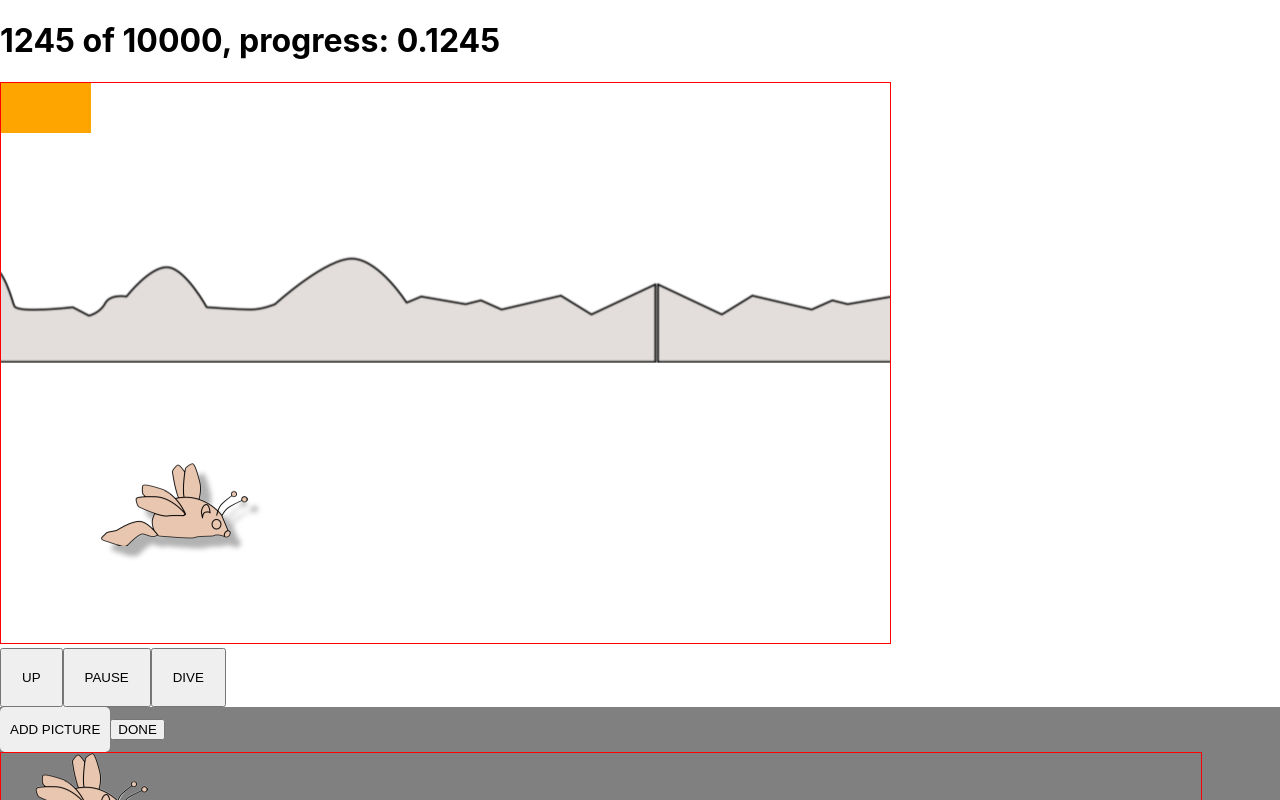
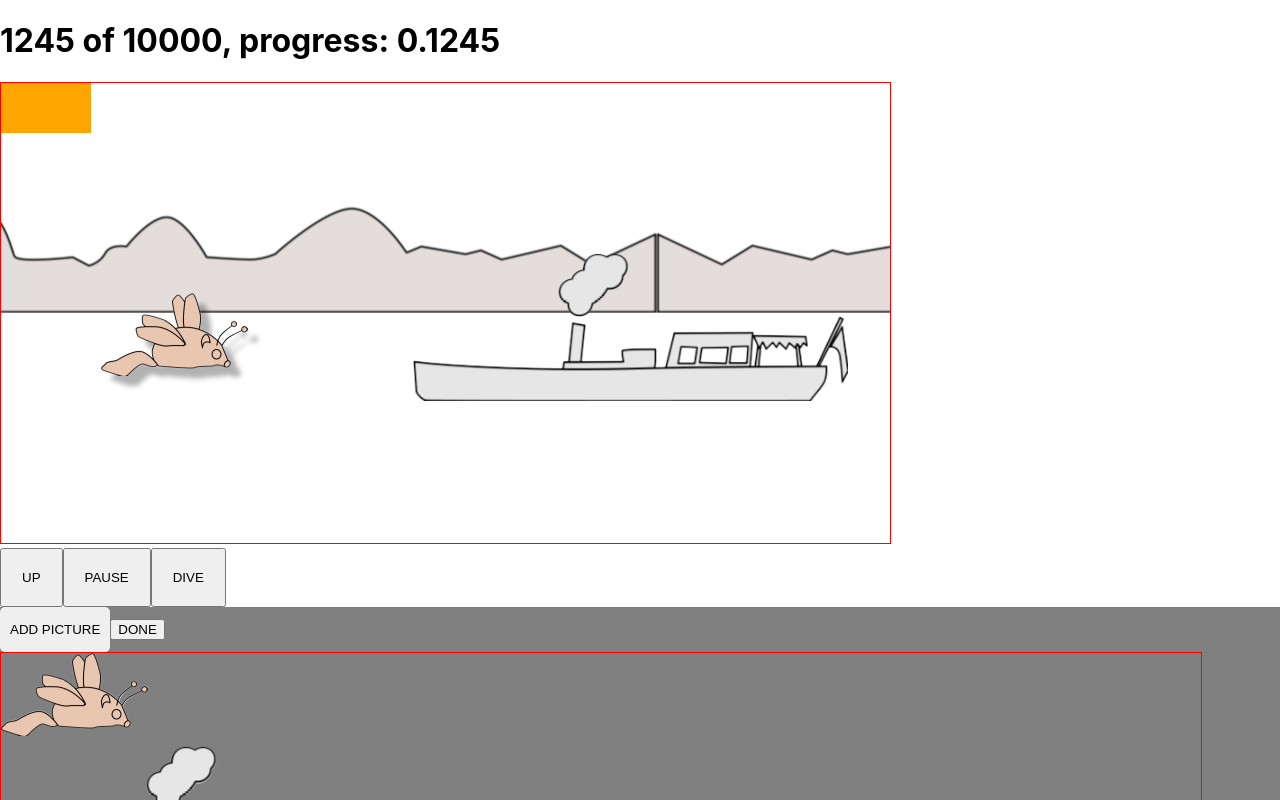
Before and after one commit to chrisdennett/tizzie-whizie-fly, a React (Create React App) app: page / in a window 1280 px wide. Shown: the top 800 px of the page. Built offline with nearby package versions, Linux system fonts and the light colour scheme.

Commit message:
Added timing to obstacles

```diff
--- a/src/game/GameCanvas.js
+++ b/src/game/GameCanvas.js
@@ -17,7 +17,7 @@ export const GameCanvas = ({ spriteCanvas, gameState, spriteData }) => {
         ref={gameCanvasRef}
         style={canvasStyle}
         width={gameState.gameW - 200}
-        height={gameState.gameH - 200}
+        height={gameState.gameH - 300}
       />
     </div>
   );
--- a/src/game/drawGame.js
+++ b/src/game/drawGame.js
@@ -41,32 +41,20 @@ export const drawGame = (gameCanvas, gameState, spriteCanvas, spriteData) => {
     }
   }
 
-  // surface water
-  // ctx.fillStyle = "blue";
-  // ctx.fillRect(
-  //   0,
-  //   gameState.shorelineY,
-  //   gameState.gameW,
-  //   gameState.surface - gameState.shorelineY
-  // );
+  // current obstacle
 
-  //under water
-  // ctx.fillStyle = "cyan";
-  // ctx.fillRect(
-  //   0,
-  //   gameState.surface,
-  //   gameState.gameW,
-  //   gameState.gameH - gameState.shorelineY
-  // );
+  if (gameState.nextObstacleIndex < gameState.obstacles.length) {
+    const currObstacle = gameState.obstacles[gameState.nextObstacleIndex];
+    const currObstacleSprite = spriteData[currObstacle.type];
 
-  // boat
     drawSprite(
       ctx,
       spriteCanvas,
-    spriteData.boat,
+      currObstacleSprite,
       gameState.boatX,
       gameState.boatY - gameState.boatH
     );
+  }
 
   // player
   ctx.save();
--- a/src/game/gameState.js
+++ b/src/game/gameState.js
@@ -1,5 +1,3 @@
-const water = 400;
-
 export const spriteData = {
   cloud: {
     x: 0,
@@ -52,11 +50,25 @@ export const spriteData = {
   playerMask: { x: 27.53, y: 21.5, w: 293.147, h: 165.955 },
 };
 
+const water = 230;
 const msPerFrame = 1;
 const totalDurationSeconds = 10;
 const msPerSecond = 1000;
 const frequencyOfObstaclesMs = 3000;
 const durationMs = totalDurationSeconds * (msPerSecond / msPerFrame);
+
+const obstacles = [
+  {
+    type: "boat",
+    name: "Osprey",
+    triggerMs: 1000,
+  },
+  {
+    type: "island",
+    name: "Belle Isle",
+    triggerMs: 2000,
+  },
+];
 
 export const defaultGameState = {
   gameTick: 0,
@@ -65,6 +77,10 @@ export const defaultGameState = {
   gameOver: false,
   frequencyOfObstaclesMs,
   progress: 0,
+  nextObstacleIndex: 0,
+  obstacleInPlay: false,
+
+  obstacles,
 
   gameW: 1089,
   gameH: 760,
@@ -76,12 +92,12 @@ export const defaultGameState = {
   cloudsTotal: 5,
 
   shorelineX: 0,
-  shorelineY: water - 120,
+  shorelineY: water,
   shorelineW: spriteData.shore.w,
   shorelineH: spriteData.shore.h,
   shorelineSpeed: 0.3,
 
-  boatX: 800,
+  boatX: 900,
   boatY: water + 10,
   boatH: 70,
   boatSpeed: 2,
@@ -127,22 +143,52 @@ function getBackgroundState(prevGameState) {
 }
 
 function getObstacleState(prevGameState) {
-  let newVal = prevGameState.boatX - prevGameState.boatSpeed;
+  let newObstacleInPlay = prevGameState.obstacleInPlay;
+  let newNextObstacleIndex = prevGameState.nextObstacleIndex;
+  if (newNextObstacleIndex >= prevGameState.obstacles.length) return {};
+  const currObstacle = prevGameState.obstacles[newNextObstacleIndex];
+  const obstacleSprite = spriteData[currObstacle.type];
 
-  const currBoat = spriteData.boat;
+  // if animating obstacle
+  if (newObstacleInPlay) {
+    let newObstacleX = prevGameState.boatX - prevGameState.boatSpeed;
 
-  if (newVal < 0 - currBoat.w) {
-    const setOffNewObstacle =
-      prevGameState.gameTick % prevGameState.frequencyOfObstaclesMs === 0;
+    if (newObstacleX < 0 - obstacleSprite.w) {
+      newObstacleX = 900;
+      newObstacleInPlay = false;
+      newNextObstacleIndex++;
+    }
 
-    if (setOffNewObstacle) {
-      newVal = 800;
-    } else {
-      return { boatX: prevGameState.boatX };
-    }
+    return {
+      boatX: newObstacleX,
+      obstacleInPlay: newObstacleInPlay,
+      nextObstacleIndex: newNextObstacleIndex,
+    };
   }
 
-  return { boatX: newVal };
+  // check if it's time to set a new obstacle
+  const setOffNewObstacle = prevGameState.gameTick >= currObstacle.triggerMs;
+
+  if (setOffNewObstacle) {
+    if (newNextObstacleIndex < prevGameState.obstacles.length) {
+      return {
+        obstacleInPlay: true,
+      };
+    } else {
+      // no more obstacles
+      return {};
+    }
+  } else {
+    return {
+      boatX: prevGameState.boatX,
+    };
+  }
+
+  // return {
+  //   boatX: newVal,
+  //   nextObstacleIndex: newNextObstacleIndex,
+  //   obstacleInPlay: newObstacleInPlay,
+  // };
 }
 
 function getPlayerState(prevGameState, goUp, goDown) {
```
Lines whose indentation alone changed are shown as unchanged.
